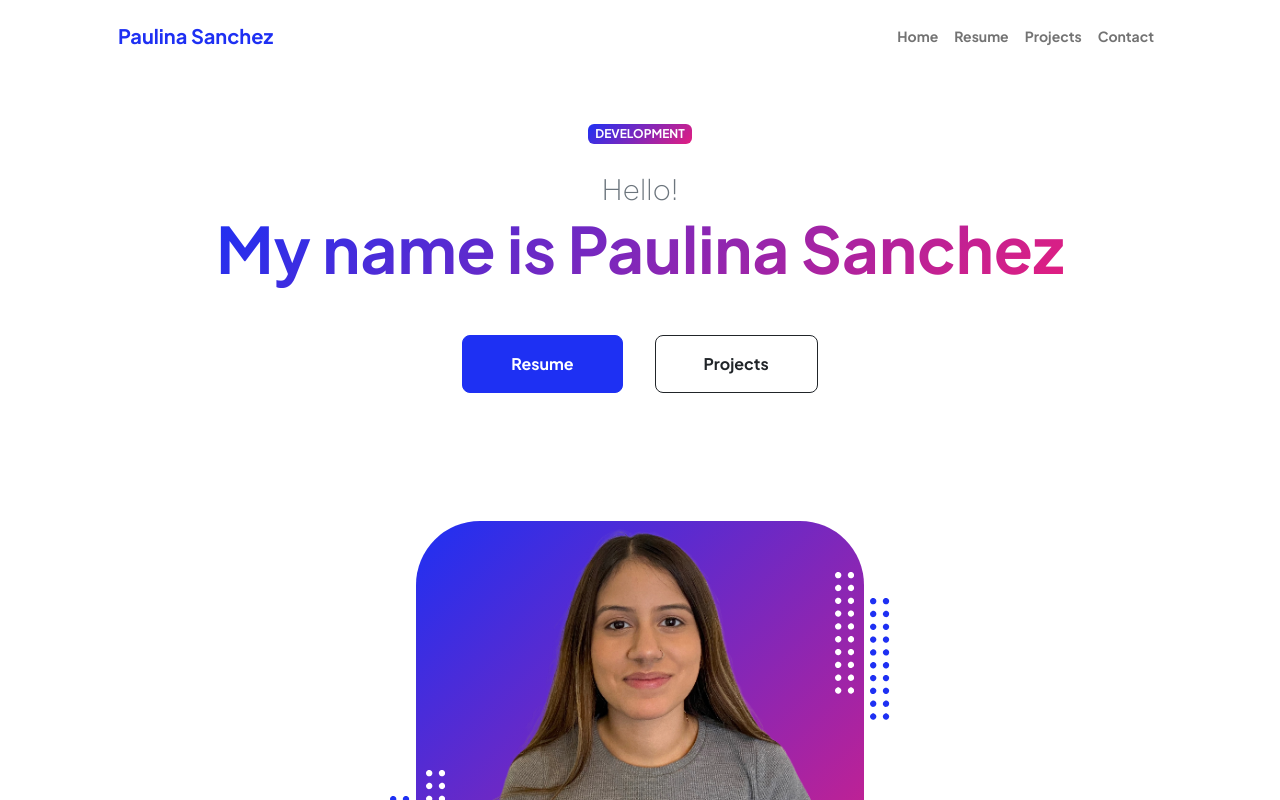
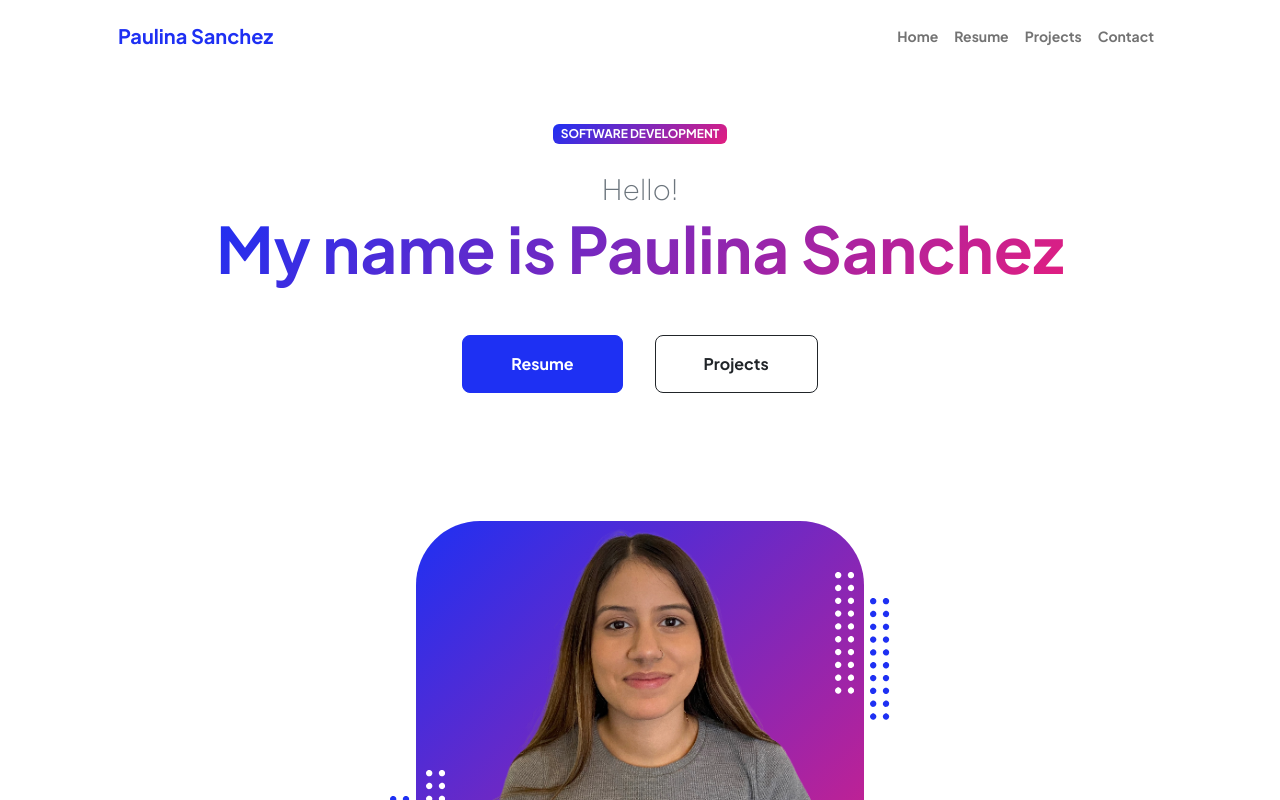
Before and after one commit to pmschz/staticwebsite, a plain HTML site: page index.html in a window 1280 px wide. Shown: the top 800 px of the page. Drawn offline with nearby package versions, Linux system fonts and the light colour scheme.

```diff
--- a/index.html
+++ b/index.html
@@ -41,7 +41,7 @@
                         <div class="col-xxl-5">
                             <!-- Header text content-->
                             <div class="text-center text-xxl-start">
-                                <div class="badge bg-gradient-primary-to-secondary text-white mb-4"><div class="text-uppercase">Development</div></div>
+                                <div class="badge bg-gradient-primary-to-secondary text-white mb-4"><div class="text-uppercase">Software Development</div></div>
                                 <div class="fs-3 fw-light text-muted">Hello!</div>
                                 <h1 class="display-3 fw-bolder mb-5"><span class="text-gradient d-inline"> My name is Paulina Sanchez</span></h1>
                                 <div class="d-grid gap-3 d-sm-flex justify-content-sm-center justify-content-xxl-start mb-3">
```
